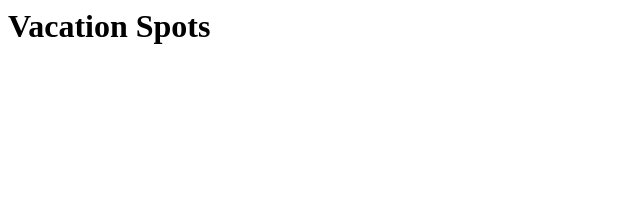
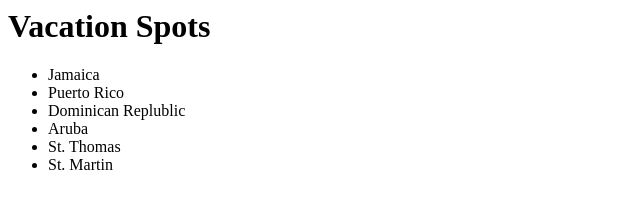
Before and after one commit to angiediedrich/vacation-spots, a plain HTML site: page index.html in a window 1280 px wide. Shown: the whole page, without its empty margins (0-640 px from the left). Drawn offline with Linux system fonts and the light colour scheme.

Commit message:
Added places
Included a list of vacation spots

```diff
--- a/index.html
+++ b/index.html
@@ -1 +1,9 @@
 <h1>Vacation Spots</h1>
+  <ul>
+    <li>Jamaica</li>
+    <li>Puerto Rico</li>
+    <li>Dominican Replublic</li>
+    <li>Aruba</li>
+    <li>St. Thomas</li>
+    <li>St. Martin</li>
+  </ul>
```
